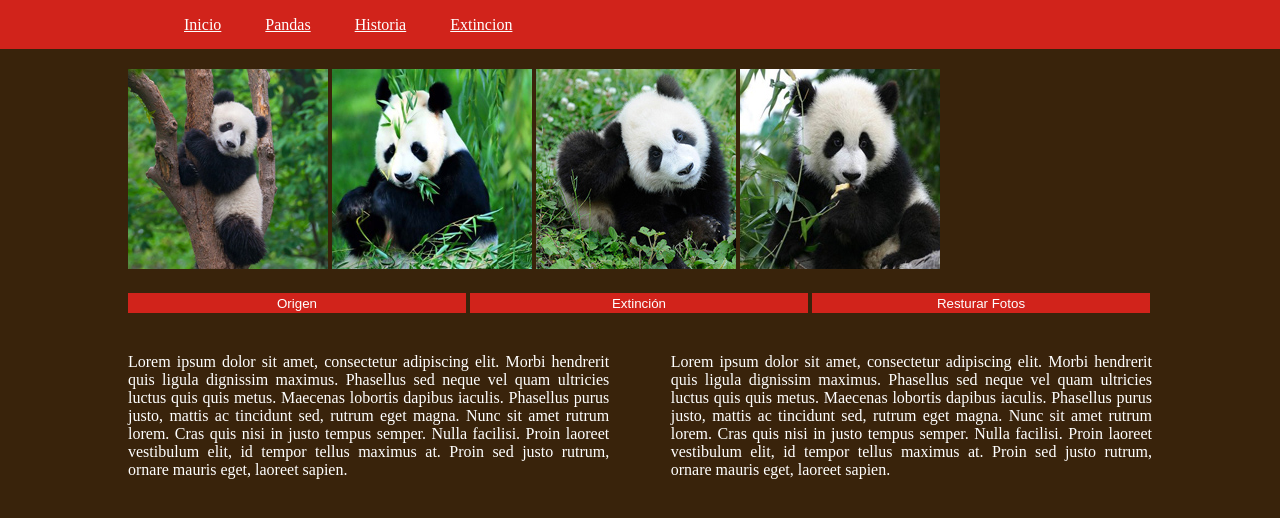
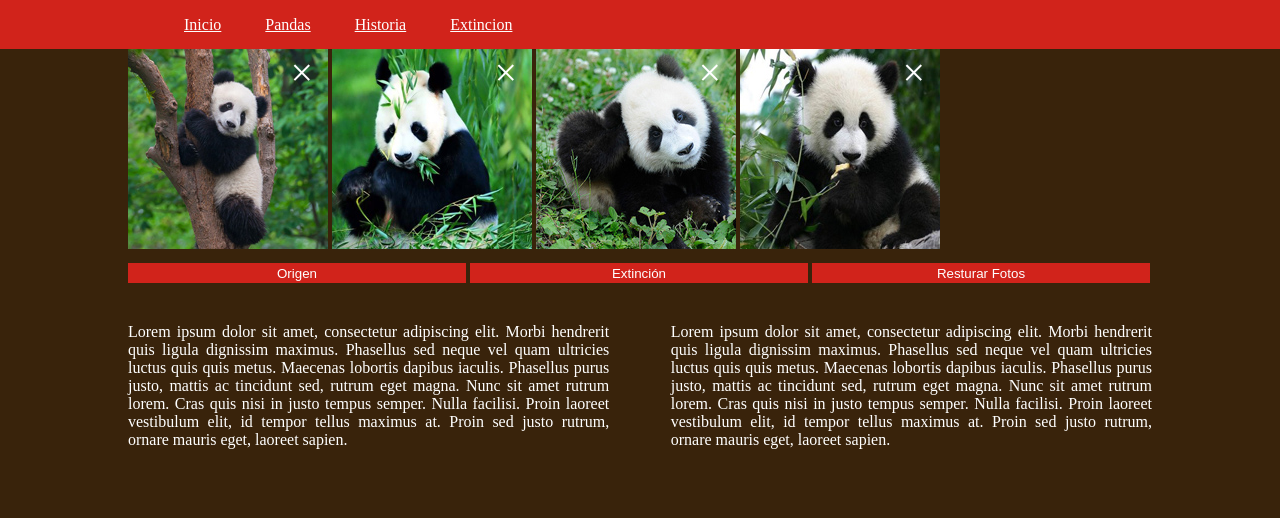
Before and after one commit to Prueba456/leccion-22-evaluado, a plain HTML site: page index.html in a window 1280 px wide. Drawn offline with Linux system fonts and the light colour scheme.

Commit message:
eliminar

```diff
--- a/assets/css/main.css
+++ b/assets/css/main.css
@@ -42,8 +42,8 @@ p{
   width: auto;
 }
 .imagenes{
-  padding-top: 20px;
-  padding-bottom: 10px;
+
+display: inline-block;
 }
 #origen, #extincion{
   padding-top: 40px;
@@ -79,3 +79,22 @@ float: right;
 .container:after {
     clear: both;
 }
+.close {
+    position: absolute;
+    right: -35px;
+    top:0px;
+    color: white;
+    font-size: 40px;
+    transition: 0.3s;
+}
+
+.close:hover,
+.close:focus {
+    color: #bbb;
+    text-decoration: none;
+    cursor: pointer;
+}
+.img1{
+  display: inline-block;
+  position: relative;
+}
--- a/assets/js/app.js
+++ b/assets/js/app.js
@@ -0,0 +1,12 @@
+var spans = document.getElementsByClassName("close");
+var array = document.getElementsByClassName("img1");
+
+for(var i=0; i<array.length; i++){
+  var imagen=array[i];
+
+  spans[i].addEventListener("click", function(){
+
+    this.parentNode.style.display = "none";
+
+  });
+}
--- a/index.html
+++ b/index.html
@@ -18,12 +18,25 @@
       </li>
     </ul>
     <section class="container">
-      <div class="imagenes">
+      <div class="img1">
         <img src="assets/img/panda.jpg" alt="">
+        <span class="close">&times;</span>
+      </div>
+      <div class="img1">
         <img src="assets/img/panda2.jpg" alt="">
+        <span class="close">&times;</span>
+      </div>
+      <div class="img1">
         <img src="assets/img/panda3.jpg" alt="">
+        <span class="close">&times;</span>
+      </div>
+      <div class="img1">
         <img src="assets/img/panda4.jpg" alt="">
+        <span class="close">&times;</span>
       </div>
+
+
+
       <div class="botones">
         <button type="button" name="origen">Origen</button>
         <button type="button" name="extincion">Extinción</button>
@@ -50,5 +63,6 @@
         </div>
       </div>
     </section>
+    <script src="assets/js/app.js" charset="utf-8"></script>
   </body>
 </html>
```
